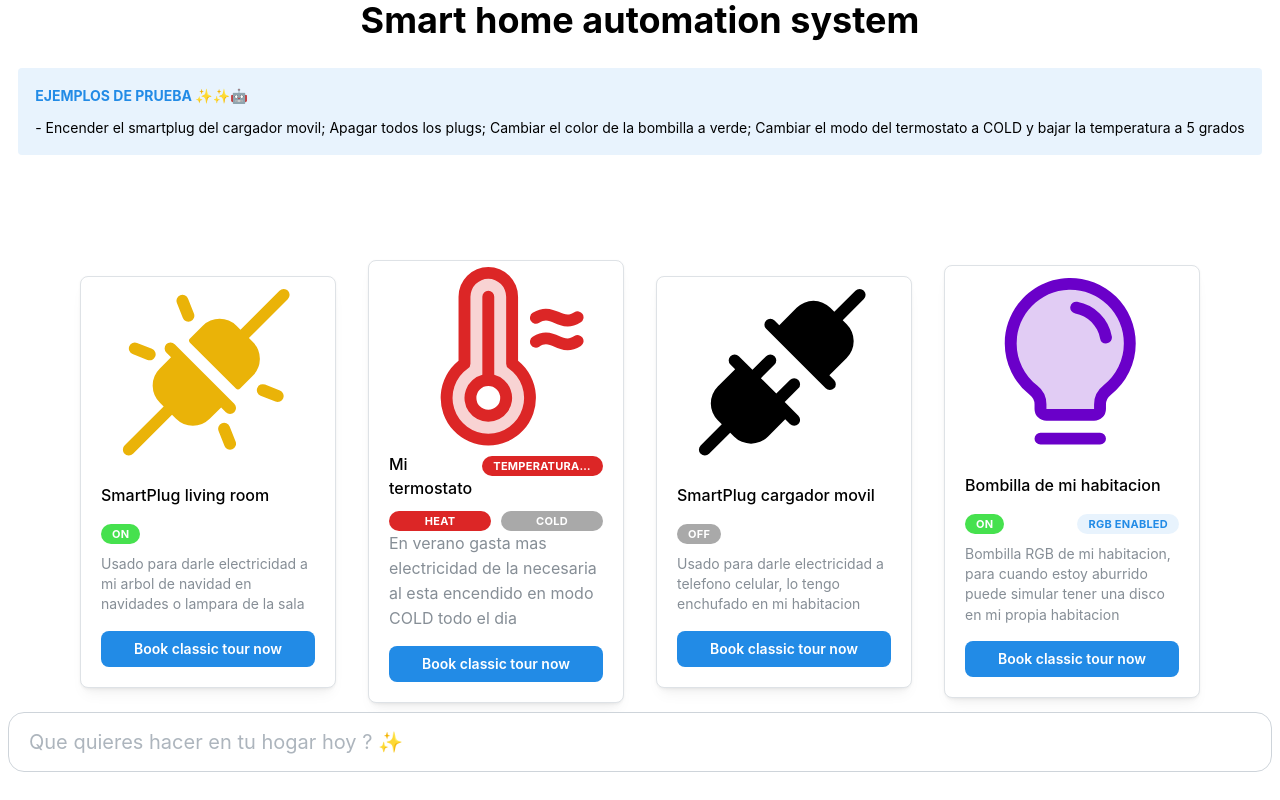
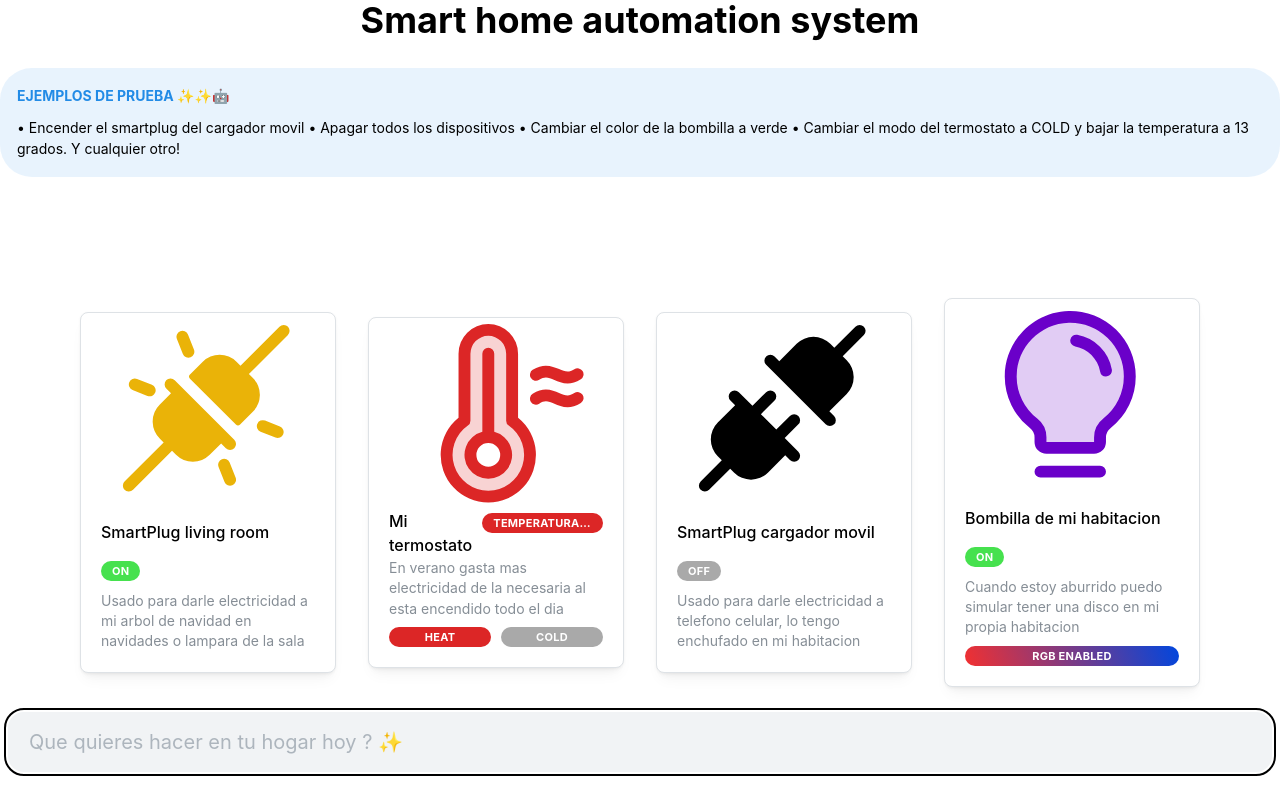
Before and after one commit to alejandroolmed59/home-assistant-gpt, a Next.js app: page / in a window 1280 px wide. Built offline with nearby package versions, Linux system fonts and the light colour scheme.

Commit message:
detallitos finales

```diff
--- a/components/Smartbulb.tsx
+++ b/components/Smartbulb.tsx
@@ -26,22 +26,21 @@ export const SmartBulbComponent = (props: {
           <Badge color={props.switch === "ON" ? "#46E14E" : "#A9A9A9"}>
             {props.switch}
           </Badge>
-          <Badge
-            defaultChecked
-            variant="light"
-            gradient={{ from: "#f23030", to: "#0046de", deg: 90 }}
-          >
-            RGB enabled
-          </Badge>
         </Group>
 
         <Text size="sm" c="dimmed">
           {props.description}
         </Text>
 
-        <Button color="blue" fullWidth mt="md" radius="md">
-          Book classic tour now
-        </Button>
+        <Badge
+          className="mt-2"
+          defaultChecked
+          variant="gradient"
+          fullWidth
+          gradient={{ from: "#f23030", to: "#0046de", deg: 70 }}
+        >
+          RGB enabled
+        </Badge>
       </Card>
     </div>
   );
--- a/components/Smartplug.tsx
+++ b/components/Smartplug.tsx
@@ -30,10 +30,6 @@ export const SmartplugComponent = (props: {
         <Text size="sm" c="dimmed">
           {props.description}
         </Text>
-
-        <Button color="blue" fullWidth mt="md" radius="md">
-          Book classic tour now
-        </Button>
       </Card>
     </div>
   );
--- a/components/Termostato.tsx
+++ b/components/Termostato.tsx
@@ -35,12 +35,18 @@ export const TermostatoComponent = (props: {
               <Badge color="#A9A9A9">{props.switch}</Badge>{" "}
             </Grid.Col>
           ) : (
-            <>
             <Grid.Col span={6}>
               <Badge color={props.mode === "HEAT" ? "#dc2626" : "#22d3ee"}>
                 Temperatura {props.temperature}°
               </Badge>
             </Grid.Col>
+          )}
+        </Grid>
+
+        <Text size="sm" c="dimmed">
+          {props.description}
+        </Text>
+        <Grid grow gutter="xs" className="mt-2">
           <Grid.Col span={6}>
             <Badge
               fullWidth
@@ -57,17 +63,7 @@ export const TermostatoComponent = (props: {
               COLD
             </Badge>
           </Grid.Col>
-            </>
-          )}
         </Grid>
-
-        <Text size="md" c="dimmed">
-          {props.description}
-        </Text>
-
-        <Button color="blue" fullWidth mt="md" radius="md">
-          Book classic tour now
-        </Button>
       </Card>
     </div>
   );
--- a/components/dashboard/index.tsx
+++ b/components/dashboard/index.tsx
@@ -22,11 +22,11 @@ export default function Page() {
       id: "2",
       name: "Mi termostato",
       description:
-        "En verano gasta mas electricidad de la necesaria al esta encendido en modo COLD todo el dia",
+        "En verano gasta mas electricidad de la necesaria al esta encendido todo el dia",
       type: "thermostat",
       properties: {
         mode: "HEAT",
-        temperature: 21,
+        temperature: 32,
         switch: "ON",
       },
     },
@@ -44,7 +44,7 @@ export default function Page() {
       id: "4",
       name: "Bombilla de mi habitacion",
       description:
-        "Bombilla RGB de mi habitacion, para cuando estoy aburrido puede simular tener una disco en mi propia habitacion",
+        "Cuando estoy aburrido puedo simular tener una disco en mi propia habitacion",
       type: "smartbulb",
       properties: {
         color: "#6a00c9",
@@ -116,11 +116,12 @@ export default function Page() {
           color="blue"
           withCloseButton={false}
           title="EJEMPLOS DE PRUEBA ✨✨🤖"
-          style={{ fontSize: "4rem" }}
+          radius="xl"
         >
-          - Encender el smartplug del cargador movil; Apagar todos los plugs;
-          Cambiar el color de la bombilla a verde; Cambiar el modo del
-          termostato a COLD y bajar la temperatura a 5 grados
+          • Encender el smartplug del cargador movil • Apagar todos los
+          dispositivos • Cambiar el color de la bombilla a verde • Cambiar el
+          modo del termostato a COLD y bajar la temperatura a 13 grados. Y
+          cualquier otro!
         </Alert>
       </div>
       <div className="flex justify-center items-center h-screen">
@@ -167,8 +168,10 @@ export default function Page() {
           onChange={(event) => {
             setInput(event.target.value);
           }}
+          variant="filled"
           size="xl"
           radius="lg"
+          classNames={{ input: "outline outline-2 outline-offset-2" }}
           onKeyDown={async (event) => {
             if (event.key === "Enter") {
               await onSendCommand();
```
Lines whose indentation alone changed are shown as unchanged.
